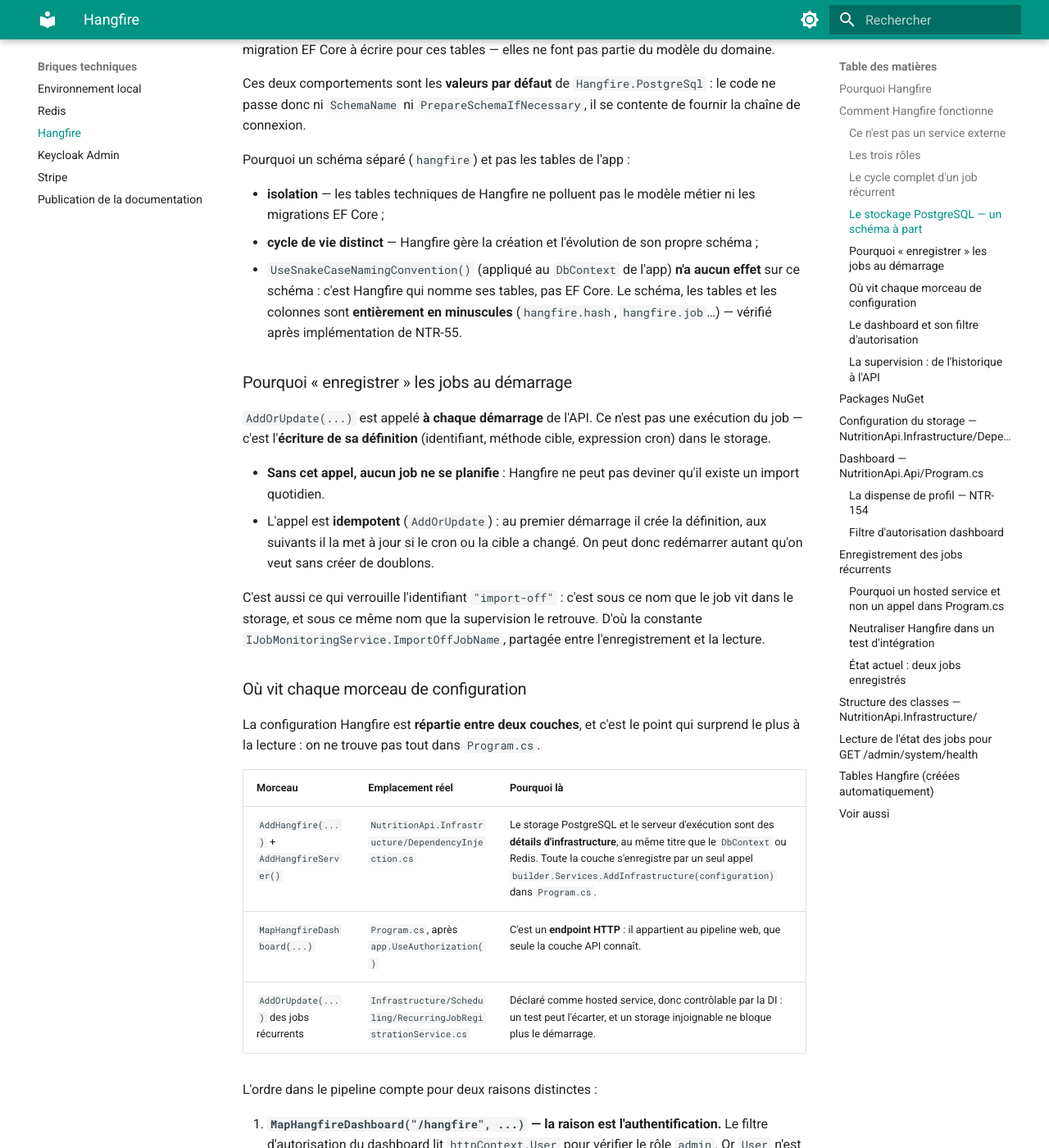
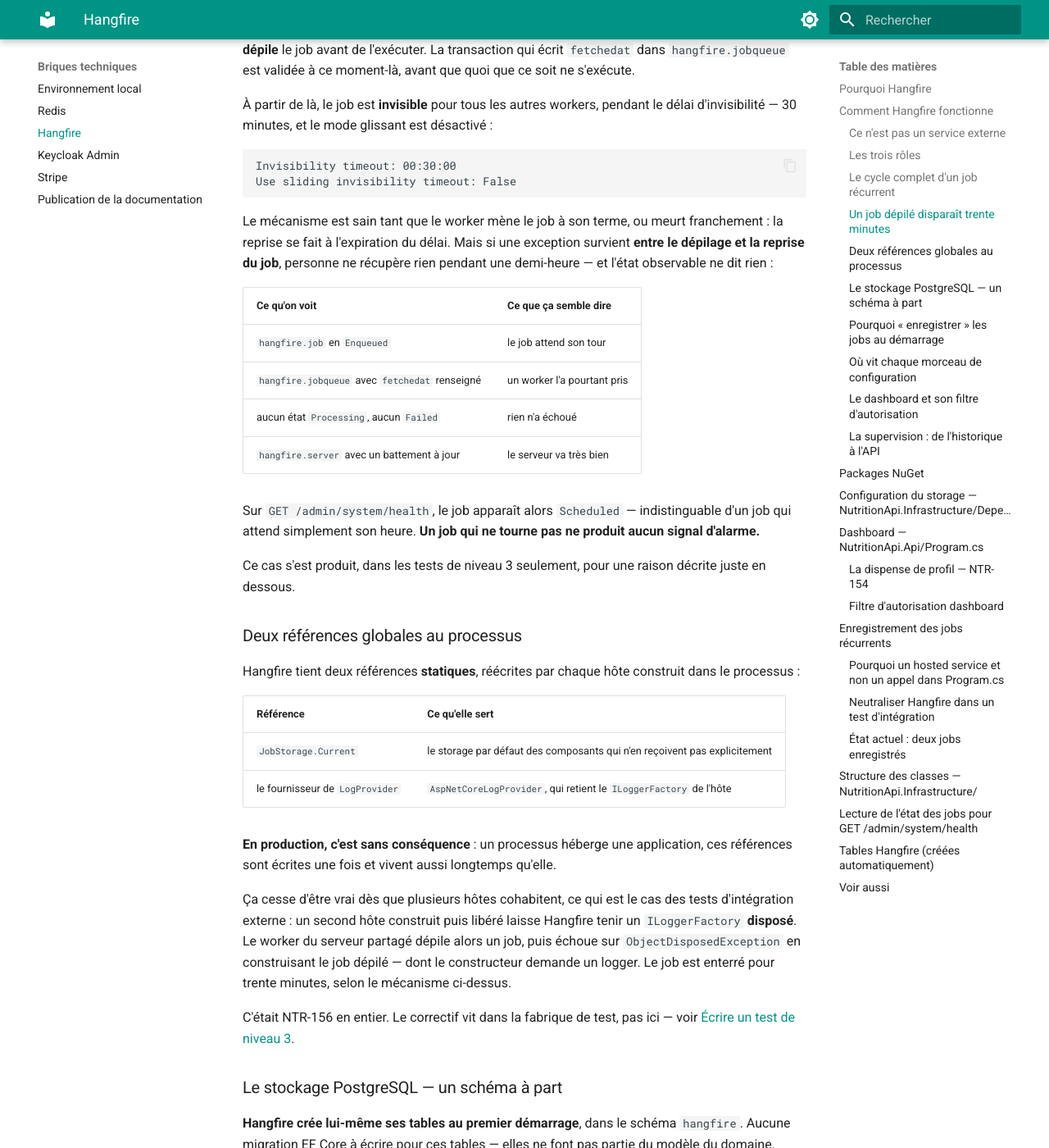
Before and after one commit to MGNetworking/docs-nutrition, an MkDocs documentation site: the page built from pages/backend/briques/hangfire.md, in a window 1280 px wide and 1400 px high, scrolled down 2548 px. Shown: the whole window at 82% size. Built offline with MkDocs 1.6.1 and Material for MkDocs 9.7.7, drawn with Linux system fonts in a browser that asks for light colours; some of the changed text lies outside the part shown.

Commit message:
docs(qualite): corriger la cause du blocage du serveur Hangfire #NTR-156
La fiche du niveau 3 affirmait que le serveur Hangfire de l application partagee
ne reprenait plus les jobs apres les coupures de conteneurs, que la cause etait
inconnue, et que c etait probablement un defaut du produit restant a instruire.
Les trois affirmations sont fausses.

La cause est la liberation d une fabrique secondaire en cours de suite. Hangfire
tient deux references globales au processus -- JobStorage.Current et le
fournisseur de LogProvider -- reecrites par chaque hote construit. Le worker
depilait alors un job puis echouait sur ObjectDisposedException en le
construisant, enterrant le job pour trente minutes.

tests-niveau-3.md
  - section 4 : nouvelle sous-section sur la restauration des deux references,
    avec la mention explicite que la production n est pas concernee
  - section 6 bis : le paragraphe et son encadre remplaces par la cause reelle ;
    ce que le detour a appris y reste -- un worker encaisse une coupure de base,
    etat Failed puis reprise sous quatre secondes
  - section 9 : le job enterre trente minutes ajoute aux manques, comme
    propriete de Hangfire.PostgreSql et non du code applicatif
  - en-tete, duree et releve de verification realignes : 1 min 36

hangfire.md
  - un job depile disparait trente minutes : le geste que le cycle de vie ne
    montrait pas, et l etat observable quand ca tourne mal -- job Enqueued,
    fetchedat renseigne, aucun Processing, aucun Failed, serveur en pleine
    forme, et un Scheduled indistinguable sur GET /admin/system/health
  - deux references globales au processus : pourquoi le cas ne peut pas se
    produire en production

Le site n a pas ete construit, mkdocs n est pas installe sur ce poste. Les liens
croises et l ancre interne ont ete verifies a la main.

Co-Authored-By: Claude Opus 5 <noreply@anthropic.com>

````diff
--- a/pages/backend/briques/hangfire.md
+++ b/pages/backend/briques/hangfire.md
@@ -72,6 +72,57 @@ Le point clé : **le Client et le Server ne se parlent jamais directement.** Tou
    ├─ Dashboard /hangfire  → affiche l'historique et permet de relancer
    └─ GET /admin/system/health → lit hangfire.hash pour le statut
 ```
+
+### Un job dépilé disparaît trente minutes
+
+Entre l'étape 2 et l'étape 3, il y a un geste que le schéma ci-dessus ne montre pas : le worker
+**dépile** le job avant de l'exécuter. La transaction qui écrit `fetchedat` dans `hangfire.jobqueue`
+est validée à ce moment-là, avant que quoi que ce soit ne s'exécute.
+
+À partir de là, le job est **invisible** pour tous les autres workers, pendant le délai
+d'invisibilité — 30 minutes, et le mode glissant est désactivé :
+
+```
+Invisibility timeout: 00:30:00
+Use sliding invisibility timeout: False
+```
+
+Le mécanisme est sain tant que le worker mène le job à son terme, ou meurt franchement : la reprise
+se fait à l'expiration du délai. Mais si une exception survient **entre le dépilage et la reprise du
+job**, personne ne récupère rien pendant une demi-heure — et l'état observable ne dit rien :
+
+| Ce qu'on voit | Ce que ça semble dire |
+|---|---|
+| `hangfire.job` en `Enqueued` | le job attend son tour |
+| `hangfire.jobqueue` avec `fetchedat` renseigné | un worker l'a pourtant pris |
+| aucun état `Processing`, aucun `Failed` | rien n'a échoué |
+| `hangfire.server` avec un battement à jour | le serveur va très bien |
+
+Sur `GET /admin/system/health`, le job apparaît alors `Scheduled` — indistinguable d'un job qui
+attend simplement son heure. **Un job qui ne tourne pas ne produit aucun signal d'alarme.**
+
+Ce cas s'est produit, dans les tests de niveau 3 seulement, pour une raison décrite juste en dessous.
+
+### Deux références globales au processus
+
+Hangfire tient deux références **statiques**, réécrites par chaque hôte construit dans le processus :
+
+| Référence | Ce qu'elle sert |
+|---|---|
+| `JobStorage.Current` | le storage par défaut des composants qui n'en reçoivent pas explicitement |
+| le fournisseur de `LogProvider` | `AspNetCoreLogProvider`, qui retient le `ILoggerFactory` de l'hôte |
+
+**En production, c'est sans conséquence** : un processus héberge une application, ces références sont
+écrites une fois et vivent aussi longtemps qu'elle.
+
+Ça cesse d'être vrai dès que plusieurs hôtes cohabitent, ce qui est le cas des tests d'intégration
+externe : un second hôte construit puis libéré laisse Hangfire tenir un `ILoggerFactory` **disposé**.
+Le worker du serveur partagé dépile alors un job, puis échoue sur `ObjectDisposedException` en
+construisant le job dépilé — dont le constructeur demande un logger. Le job est enterré pour trente
+minutes, selon le mécanisme ci-dessus.
+
+C'était NTR-156 en entier. Le correctif vit dans la fabrique de test, pas ici — voir
+[Écrire un test de niveau 3](../qualite/tests-niveau-3.md).
 
 ### Le stockage PostgreSQL — un schéma à part
 
````
Also changed, not shown: pages/backend/qualite/tests-niveau-3.md (+41 -15 lines).
